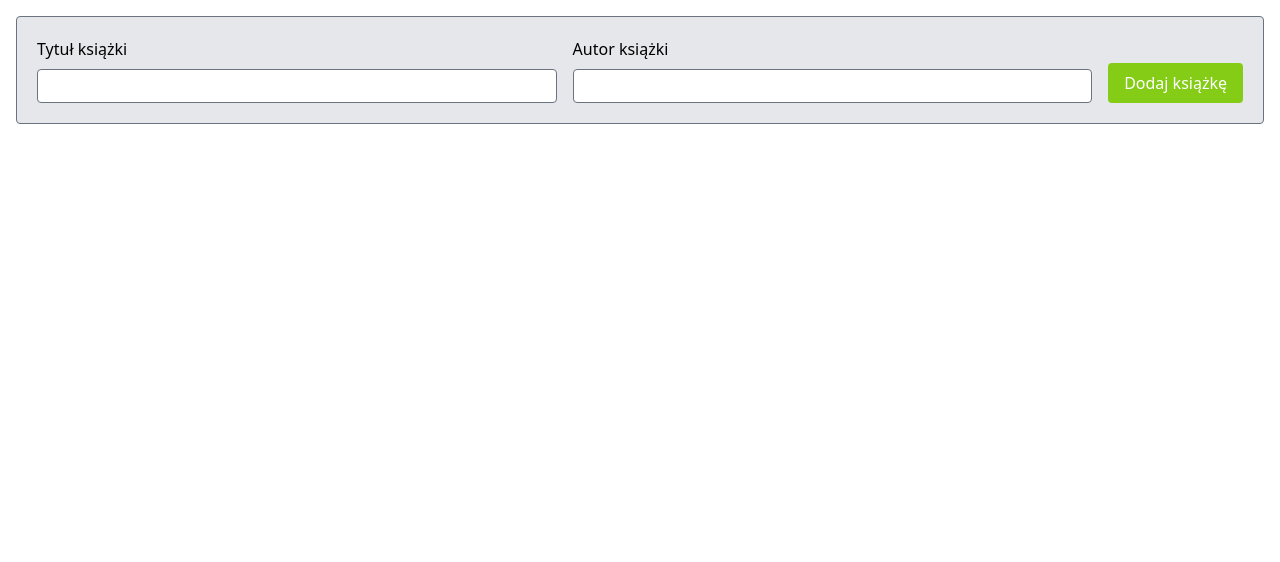
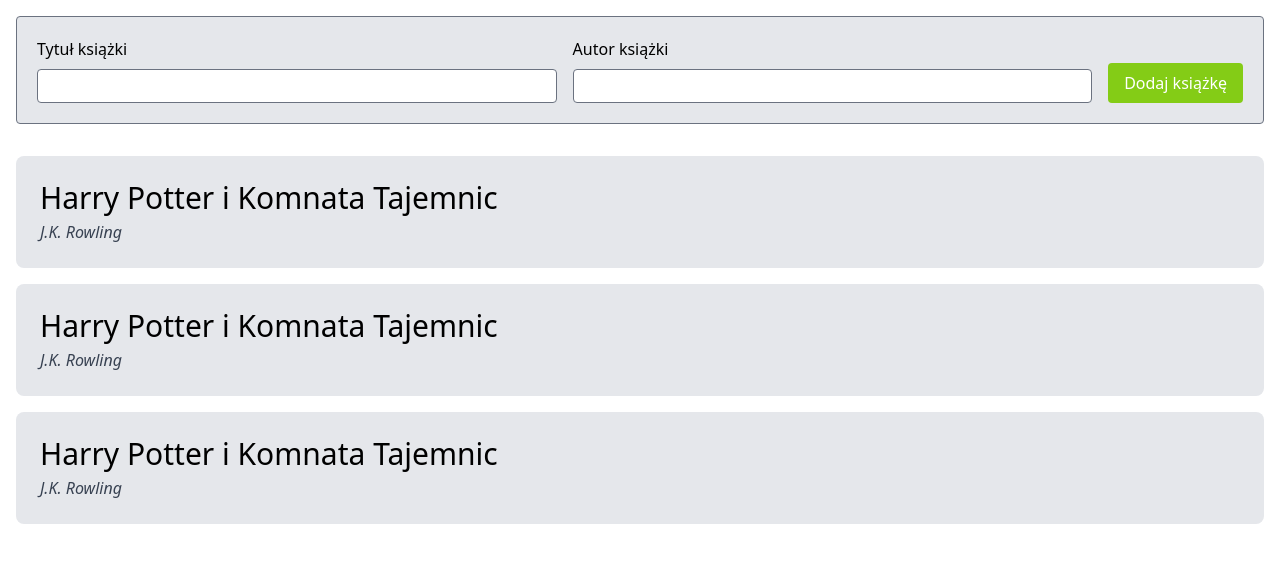
Before and after one commit to oskarski/do-przeczytania, a React (Create React App) app: page / in a window 1280 px wide. Shown: the top 562 px of the page. Built offline with nearby package versions, Linux system fonts and the light colour scheme.

Commit message:
added UI for books list

```diff
--- a/src/App.js
+++ b/src/App.js
@@ -63,7 +63,7 @@
   const [errors, setErrors] = useState({});
 
   return (
-    <div className="p-4">
+    <div className="p-4 flex flex-col gap-y-8">
 
       <form
         onSubmit={e => {
@@ -108,6 +108,23 @@
         <button className="bg-lime-500 text-white px-4 py-2 rounded hover:bg-lime-700 transition">Dodaj książkę</button>
       </form>
 
+      <ul className="space-y-4">
+        <li className="bg-gray-200 p-6 rounded-lg">
+          <h3 className="text-3xl mb-1">Harry Potter i Komnata Tajemnic</h3>
+          <span className="text-md italic text-gray-700">J.K. Rowling</span>
+        </li>
+
+        <li className="bg-gray-200 p-6 rounded-lg">
+          <h3 className="text-3xl mb-1">Harry Potter i Komnata Tajemnic</h3>
+          <span className="text-md italic text-gray-700">J.K. Rowling</span>
+        </li>
+
+        <li className="bg-gray-200 p-6 rounded-lg">
+          <h3 className="text-3xl mb-1">Harry Potter i Komnata Tajemnic</h3>
+          <span className="text-md italic text-gray-700">J.K. Rowling</span>
+        </li>
+      </ul>
+
     </div>
   );
 }
```
